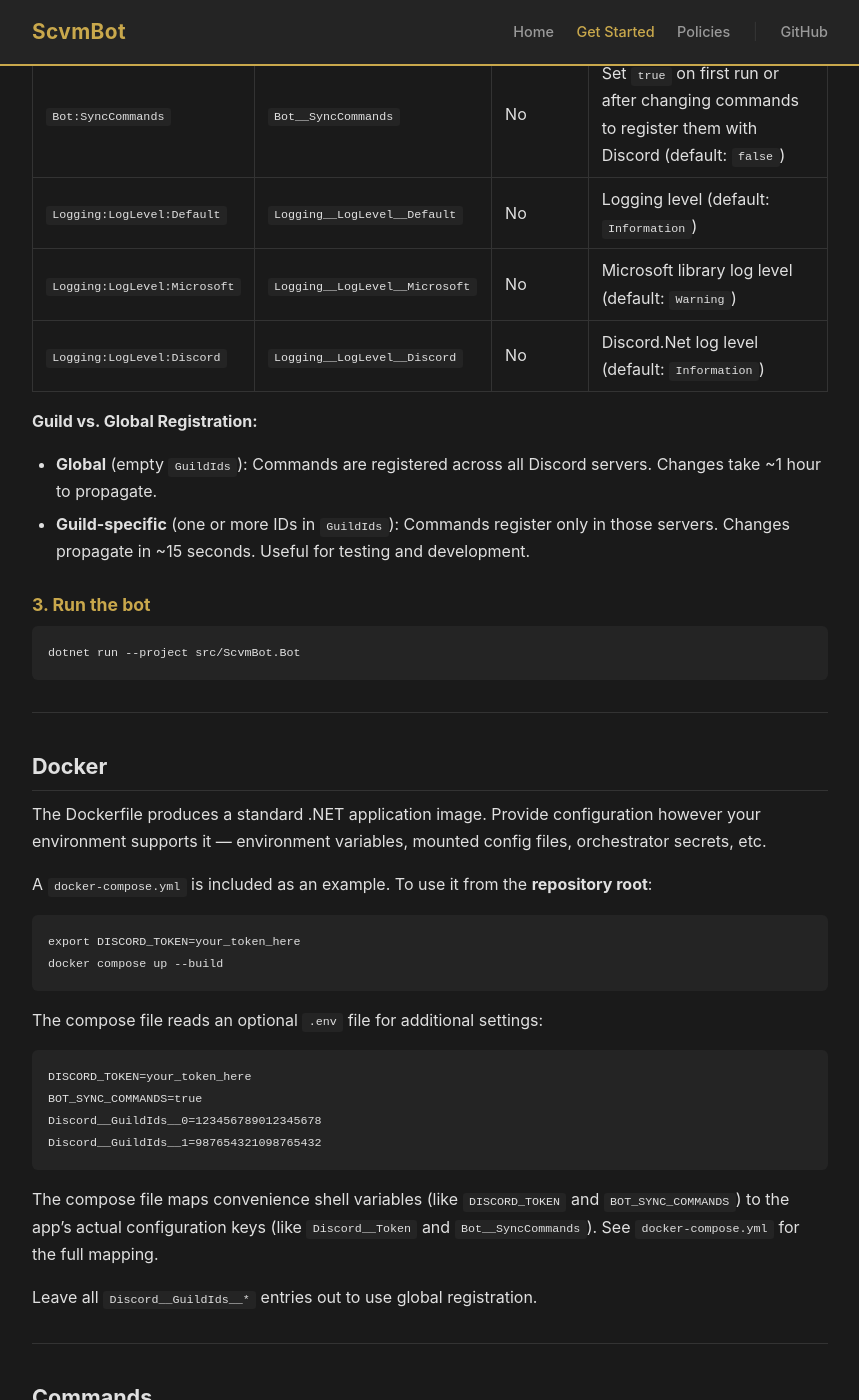
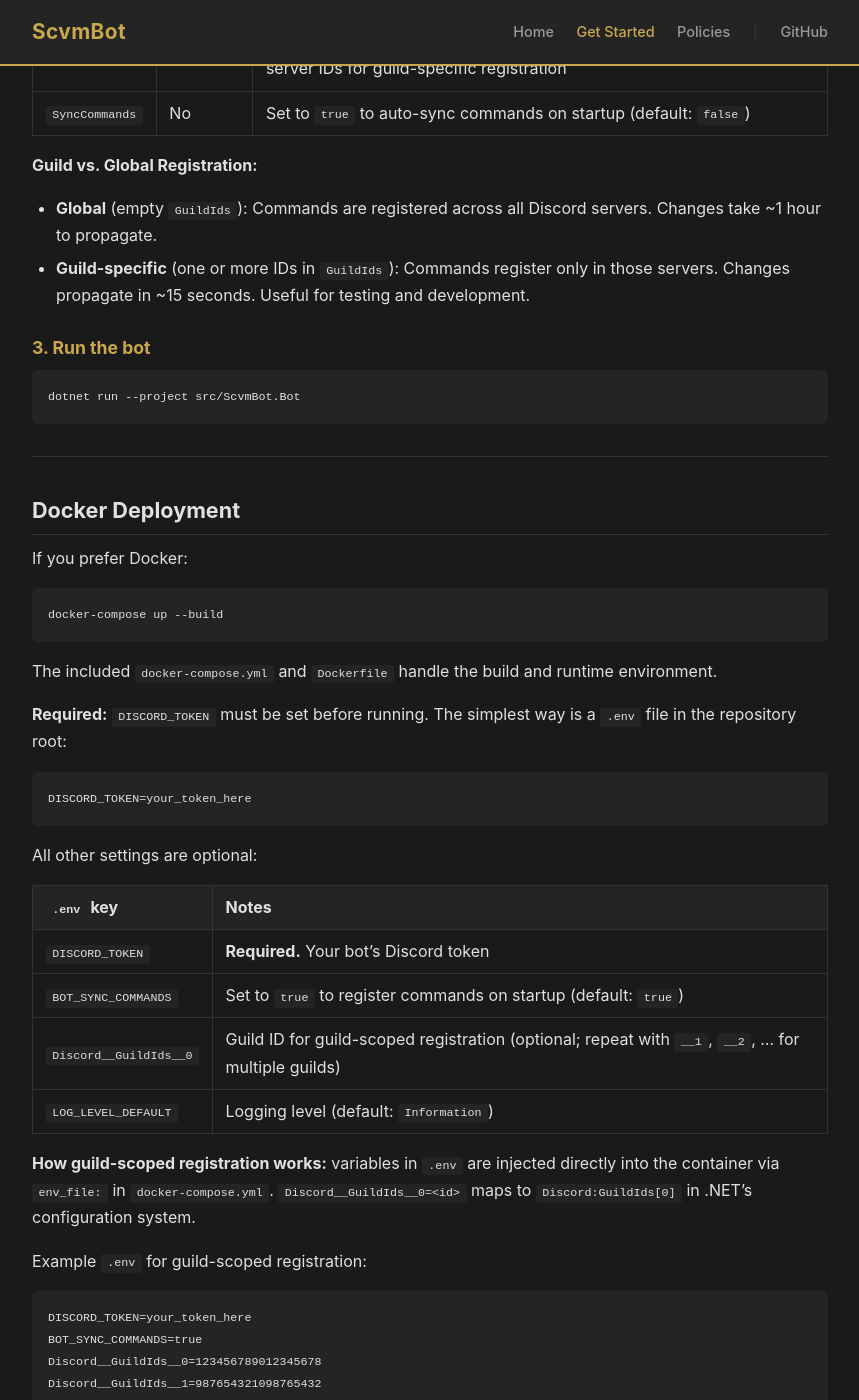
Before and after one commit to ChrisMartin86/ScvmBot, a Jekyll site: the page built from docs/getting-started.md, in a window 1280 px wide and 1400 px high, scrolled down 1212 px. Shown: the whole window, without its empty margins (210-1069 px from the left). Built offline with Jekyll 4.4.1, drawn with Linux system fonts in a browser that asks for light colours; some of the changed text lies outside the part shown.

Commit message:
Revert "Simplify configuration docs to appsettings-or-environment, not prescriptive deployment (#47)"
This reverts commit 2061567740a78881da6be7596f42e9b4c14826dd.

````diff
--- a/docs/getting-started.md
+++ b/docs/getting-started.md
@@ -26,26 +26,33 @@ git clone https://github.com/ChrisMartin86/ScvmBot.git
 cd ScvmBot
 ```
 
-### 2. Configure the bot
-
-ScvmBot uses .NET's standard configuration pipeline. Every setting can come from `appsettings.json`, environment variables, or command-line arguments. **Environment variables take precedence over file values.**
-
-For local development, copy and edit the example settings file:
+### 2. Configure your Discord bot settings
 
 ```bash
 cp src/ScvmBot.Bot/appsettings.example.json src/ScvmBot.Bot/appsettings.json
 ```
 
-### Configuration Reference
+Edit `src/ScvmBot.Bot/appsettings.json` with your Discord bot token:
 
-| `appsettings.json` key | Environment variable | Required | Description |
-|---|---|---|---|
-| `Discord:Token` | `Discord__Token` | Yes | Your bot's Discord token from the [Discord Developer Portal](https://discord.com/developers/applications) |
-| `Discord:GuildIds` | `Discord__GuildIds__0`, `__1`, … | No | Guild IDs for guild-scoped registration (~15 s). Omit for global registration (~1 hour). |
-| `Bot:SyncCommands` | `Bot__SyncCommands` | No | Set `true` on first run or after changing commands to register them with Discord (default: `false`) |
-| `Logging:LogLevel:Default` | `Logging__LogLevel__Default` | No | Logging level (default: `Information`) |
-| `Logging:LogLevel:Microsoft` | `Logging__LogLevel__Microsoft` | No | Microsoft library log level (default: `Warning`) |
-| `Logging:LogLevel:Discord` | `Logging__LogLevel__Discord` | No | Discord.Net log level (default: `Information`) |
+```json
+{
+  "Discord": {
+    "Token": "<YOUR_DISCORD_BOT_TOKEN>",
+    "GuildIds": []
+  },
+  "Bot": {
+    "SyncCommands": false
+  }
+}
+```
+
+**Configuration options:**
+
+| Setting | Required | Notes |
+|---------|----------|-------|
+| `Token` | Yes | Your bot's Discord token from the [Discord Developer Portal](https://discord.com/developers/applications) |
+| `GuildIds` | No | Leave empty for global registration, or specify one or more Discord server IDs for guild-specific registration |
+| `SyncCommands` | No | Set to `true` to auto-sync commands on startup (default: `false`) |
 
 **Guild vs. Global Registration:**
 - **Global** (empty `GuildIds`): Commands are registered across all Discord servers. Changes take ~1 hour to propagate.
@@ -59,18 +66,34 @@ dotnet run --project src/ScvmBot.Bot
 
 ---
 
-## Docker
+## Docker Deployment
 
-The Dockerfile produces a standard .NET application image. Provide configuration however your environment supports it — environment variables, mounted config files, orchestrator secrets, etc.
-
-A `docker-compose.yml` is included as an example. To use it from the **repository root**:
+If you prefer Docker:
 
 ```bash
-export DISCORD_TOKEN=your_token_here
-docker compose up --build
+docker-compose up --build
 ```
 
-The compose file reads an optional `.env` file for additional settings:
+The included `docker-compose.yml` and `Dockerfile` handle the build and runtime environment.
+
+**Required:** `DISCORD_TOKEN` must be set before running. The simplest way is a `.env` file in the repository root:
+
+```
+DISCORD_TOKEN=your_token_here
+```
+
+All other settings are optional:
+
+| `.env` key | Notes |
+|---|---|
+| `DISCORD_TOKEN` | **Required.** Your bot's Discord token |
+| `BOT_SYNC_COMMANDS` | Set to `true` to register commands on startup (default: `true`) |
+| `Discord__GuildIds__0` | Guild ID for guild-scoped registration (optional; repeat with `__1`, `__2`, … for multiple guilds) |
+| `LOG_LEVEL_DEFAULT` | Logging level (default: `Information`) |
+
+**How guild-scoped registration works:** variables in `.env` are injected directly into the container via `env_file:` in `docker-compose.yml`. `Discord__GuildIds__0=<id>` maps to `Discord:GuildIds[0]` in .NET's configuration system.
+
+Example `.env` for guild-scoped registration:
 
 ```
 DISCORD_TOKEN=your_token_here
@@ -78,8 +101,6 @@ BOT_SYNC_COMMANDS=true
 Discord__GuildIds__0=123456789012345678
 Discord__GuildIds__1=987654321098765432
 ```
-
-The compose file maps convenience shell variables (like `DISCORD_TOKEN` and `BOT_SYNC_COMMANDS`) to the app's actual configuration keys (like `Discord__Token` and `Bot__SyncCommands`). See `docker-compose.yml` for the full mapping.
 
 Leave all `Discord__GuildIds__*` entries out to use global registration.
 
````
Also changed, not shown: docker-compose.yml (+4 -8 lines), README.md.
